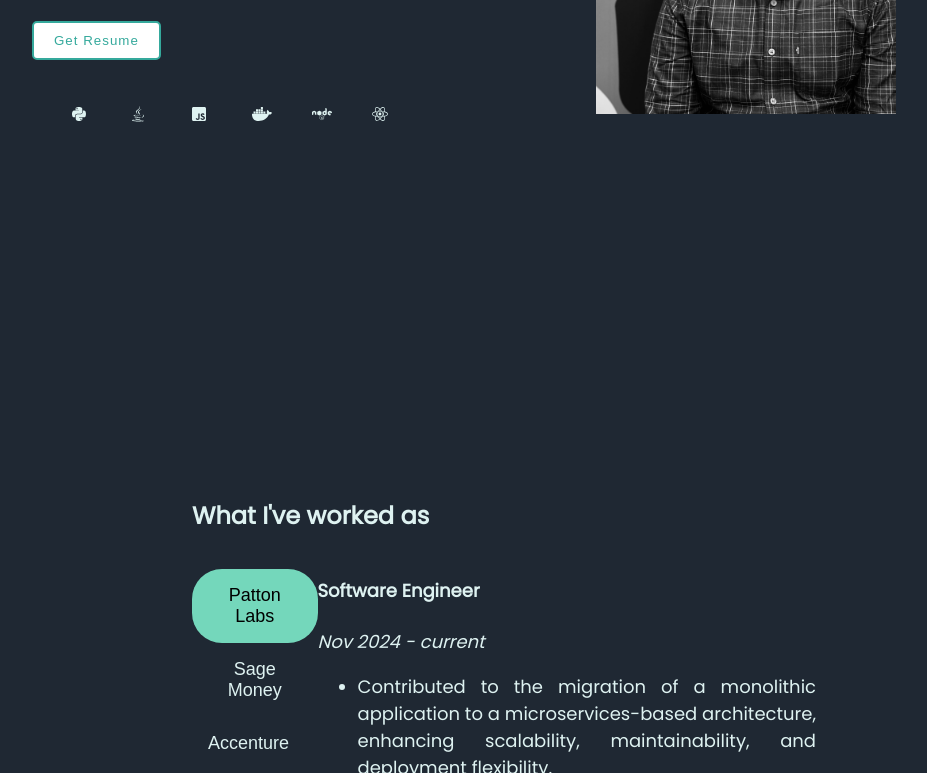
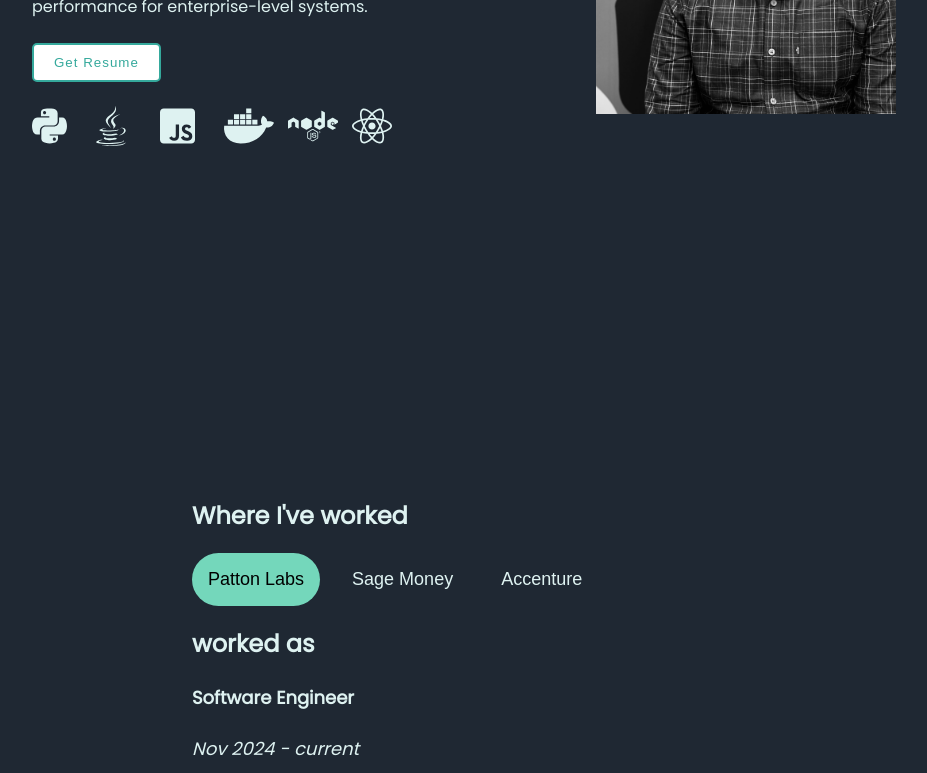
Before and after one commit to gokul-viswanathan/gokul-viswanathan.github.io, a plain HTML site: page index.html in a window 1280 px wide. Shown: the part 565-1338 px from the top of the page, without its empty margins (136-1063 px from the left). Drawn offline with nearby package versions, Linux system fonts and the light colour scheme.

Commit message:
Version 2.3.0 - updated work exp

```diff
--- a/CSS/main.css
+++ b/CSS/main.css
@@ -1,6 +1,9 @@
 /* Styles defined for the desktop or the bigger screen devices*/
 @import url('https://fonts.googleapis.com/css2?family=Poppins&display=swap');
 
+:root{
+	--section-height: 100vh;
+}
 html {
 	scroll-behavior: smooth;
 }
@@ -19,7 +22,7 @@ body {
 }
 
 section {
-	height: 100vh;
+	height: var(--section-height);
 	padding: 0 10rem;
 }
 
@@ -174,11 +177,28 @@ section {
 	}
 }
 
+.tech-menu-list{
+	display: flex;
+	padding-left: 0;
+	/* list-style: none; */
+}
+
+.tech-list-items{
+	font-size: 2.5rem;
+	display: flex;
+	margin-right: 3rem;
+	height: 1rem;
+	width: 1rem;
+	display: flex;
+	flex-wrap: wrap;
+	justify-content: space-between;
+	size: 10rem;
+}
+
 
 /*
  experience section  */
 .work {
-	padding-top: 10rem;
 	padding: 10rem 20rem 0;
 }
 
@@ -191,14 +211,10 @@ section {
 	text-align: justify;
 }
 
-.work .work_box {
-	display: flex;
-	flex-direction: row;
-}
-
 .work_title .title {
 	align-items: center;
 	padding: 1rem;
+	margin-right: 1rem;
 	/* background-color: transparent; */
 	/* color: #DEF2F1; */
 	font-size: large;
@@ -238,7 +254,7 @@ section {
 	grid-template-columns: repeat(auto-fit, minmax(30rem, 1fr));
 	gap: 1.25rem;
 
-	max-height: calc(2 * 18.75rem + 5rem);
+	max-height: calc(var(--section-height) - 20vh);
 	overflow-y: auto;
 	padding: 5rem;
 	justify-content: center;
@@ -282,7 +298,7 @@ section {
 /* Footer Styles */
 .footer {
 	color: #fff;
-	padding: 2rem 20rem;
+	padding: 5rem 20rem 2rem;
 	display:flex;
 	justify-content: center;
 }
--- a/index.html
+++ b/index.html
@@ -67,24 +67,24 @@
 					<button class="btn ghost-btn">Get Resume</button>
 				</a>
 			</div>
-			<div class="footer-menu">
-				<ul class="footer-menu-list">
-					<li class="footer-list-items">
+			<div class="tech-menu">
+				<ul class="tech-menu-list">
+					<li class="tech-list-items">
 						<i class="fa-brands fa-python"></i>
 					</li>
-					<li class="footer-list-items">
+					<li class="tech-list-items">
 						<i class="fa-brands fa-java"></i>
 					</li>
-					<li class="footer-list-items">
+					<li class="tech-list-items">
 						<i class="fa-brands fa-square-js"></i>
 					</li>
-					<li class="footer-list-items">
+					<li class="tech-list-items">
 						<i class="fa-brands fa-docker"></i>
 					</li>
-					<li class="footer-list-items">
+					<li class="tech-list-items">
 						<i class="fa-brands fa-node"></i>
 					</li>
-					<li class="footer-list-items">
+					<li class="tech-list-items">
 						<i class="fa-brands fa-react"></i>
 					</li>
 				</ul>
@@ -97,18 +97,19 @@
 
 	<!-- work experience    -->
 	<section class="work" id="work">
-		<h2>What I've worked as</h2>
+		<h1 >Where I've worked</h1>
 		<div class="work_box">
 			<!-- buttons -->
 			<div class="work_title"></div>
 			<!-- details -->
+			<h2>worked as</h2>
 			<div class="work_details"></div>
 		</div>
 	</section>
 
 	<!-- Project -->
 	<section class="projects" id="projects">
-		<h2 style="text-align: center;">Things I've built</h2>
+		<h1 style="text-align: center;">Things I've built</h1>
 		<div class="project" style="list-style-type: none;"></div>
 	</section>
 
```
